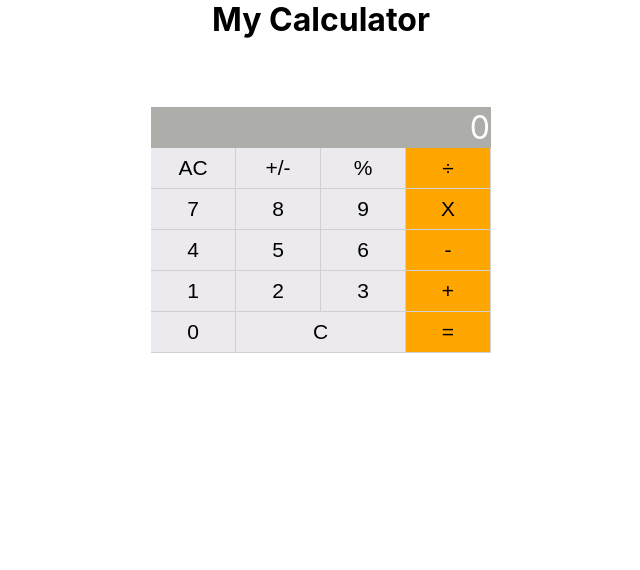
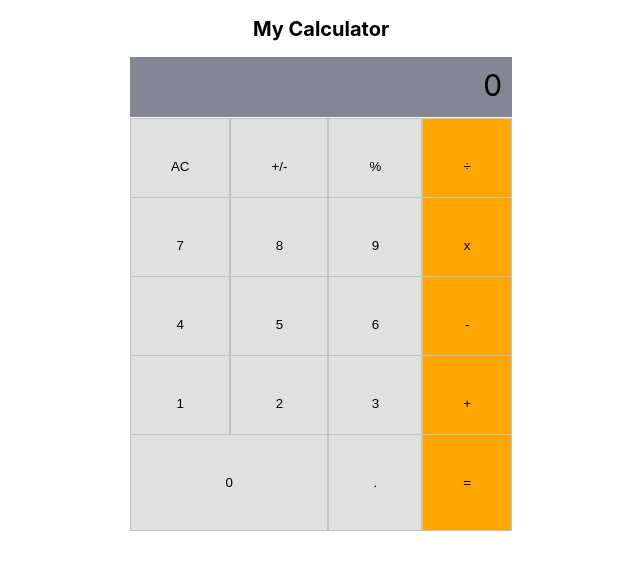
Before and after one commit to Amazinggracee/math-magicians, a React (Create React App) app: page / in a window 1280 px wide. Shown: the top 570 px of the page, without its empty margins (319-959 px from the left). Built offline with nearby package versions, Linux system fonts and the light colour scheme.

Commit message:
Add logic directory

```diff
--- a/package.json
+++ b/package.json
@@ -42,6 +42,7 @@
     "@babel/plugin-syntax-jsx": "^7.21.4",
     "@babel/preset-env": "^7.21.4",
     "@babel/preset-react": "^7.18.6",
+    "big.js": "^6.2.1",
     "eslint": "^7.32.0",
     "eslint-config-airbnb": "^18.2.1",
     "eslint-plugin-import": "^2.27.5",
--- a/src/App.css
+++ b/src/App.css
@@ -1,4 +1,4 @@
-* {
+/* * {
   box-sizing: border-box;
   margin: 0;
   padding: 0;
@@ -65,4 +65,160 @@
   display: flex;
   justify-content: space-between;
   border-bottom: 1px solid #d1cfcf;
+} */
+
+h1 {
+  display: flex;
+  align-items: center;
+  font-size: 20px;
+  justify-content: center;
 }
+
+.wrapper {
+  padding: 80px 10px;
+  background: rgba(85, 85, 85, 0.466);
+  height: 60vh;
+  padding-bottom: 20rem;
+}
+
+/* For calculator */
+.btn_wrapper {
+  display: grid;
+  grid-template-columns: repeat(4, 1fr);
+  grid-template-rows: repeat(6, 1fr);
+  width: 370px;
+  gap: 0;
+  padding: 0;
+  margin: auto;
+  justify-content: center;
+}
+
+.calculator-page {
+  display: flex;
+}
+
+.display {
+  grid-column: 1/5;
+  text-align: right;
+  font-size: 30px;
+  background: #858694;
+  cursor: pointer;
+  padding: 10px;
+  height: 40px;
+}
+
+.ac,
+.four,
+.eigth,
+.twelve {
+  grid-column: 1/2;
+  background-color: #e0e0e0;
+}
+
+.one,
+.five,
+.nine,
+.thirteen {
+  grid-column: 2/3;
+  background-color: #e0e0e0;
+}
+
+.two,
+.six,
+.ten,
+.fourteen,
+.eighteen {
+  grid-column: 3/4;
+  background-color: #e0e0e0;
+}
+
+.tree,
+.seven,
+.eleven,
+.fifteen,
+.nineteen {
+  grid-column: 4/5;
+  background-color: #ffa600;
+}
+
+.seventeen {
+  grid-column: 1/3;
+  background-color: #e0e0e0;
+}
+
+.btn {
+  text-align: center;
+  padding: 40px;
+  cursor: pointer;
+  border: 0.3px solid rgb(197, 194, 194);
+  margin-top: -18px;
+}
+
+/* * {
+  box-sizing: border-box;
+  margin: 0;
+  padding: 0;
+}
+
+:root {
+  --main-color: rgba(18, 118, 129, 1);
+  --secondary-color: rgba(16, 55, 92, 1);
+  --paragraph-color: rgb(0, 0, 0);
+  --white-color: rgba(255, 255, 255, 1);
+  --main-font: "Roboto", sans-serif;
+  --item-color: rgba(217, 214, 221, 0.5);
+  --pop-bg: rgb(51, 48, 48);
+}
+
+#navSection {
+  margin: auto;
+  display: flex;
+  justify-content: center;
+}
+
+.calculator {
+  background-color: var(--item-color);
+  width: 340px;
+  margin: auto;
+}
+
+.calculator-display {
+  font-size: 2em;
+  text-align: right;
+  color: #fff;
+  background-color: #adada9;
+  padding: 1px;
+  margin-top: 20%;
+}
+
+.calculator-keypad .btn-color {
+  background: #ffa600;
+}
+
+.calculator-keypad button {
+  font-size: 21px;
+  background-color: transparent;
+  cursor: pointer;
+  width: 100%;
+  height: 40px;
+  border: none;
+  border-right: 1px solid #d1cfcf;
+}
+
+.calculator-keypad #zero {
+  width: 681px;
+}
+
+.calculator-keypad button:hover {
+  background-color: #ddd;
+}
+
+.calculator-keypad button:active {
+  background-color: #ccc;
+}
+
+.calculator-keypad-row {
+  display: flex;
+  justify-content: space-between;
+  border-bottom: 1px solid #d1cfcf;
+} */
--- a/src/App.js
+++ b/src/App.js
@@ -1,12 +1,10 @@
 import './App.css';
 import React from 'react';
 import Calculator from './components/MyCalculator';
-import Navigation from './components/Nav';
 
 function App() {
   return (
     <div className="App">
-      <Navigation />
       <Calculator />
     </div>
   );
--- a/src/components/MyCalculator.js
+++ b/src/components/MyCalculator.js
@@ -1,62 +1,85 @@
-/* eslint-disable quotes */
 import React, { useState } from 'react';
-import Buttons from './Button';
+import '../App.css';
+import calculate from '../logic/Calculate';
+import Navigation from './Nav';
 
-function Calculator() {
-  const [displayValue, setDisplayValue] = useState('0');
-
-  const handleClearClick = () => {
-    setDisplayValue('0');
+const Calculator = () => {
+  const [state, setState] = useState({ total: 0, next: null, operation: null });
+  const operateEvents = (e) => {
+    const btnName = e.target.innerHTML;
+    const result = calculate(state, btnName);
+    setState(result);
   };
-
-  const handleEqualsClick = () => {
-    // to be implemented in the next project
-  };
-
+  const { total, operation, next } = state;
   return (
-    <div className="calculator">
-      <div className="calculator-display">{displayValue}</div>
-      <div className="calculator-keypad">
-        <div className="calculator-keypad-row">
-          <Buttons title="AC" />
-          <Buttons title="+/-" />
-          <Buttons title="%" />
-          <Buttons cname="btn-color" title="÷" />
+    <section className="calculator">
+      <Navigation />
+      <div className="btn_wrapper">
+        <div className="display">
+          {total}
+          {operation}
+          {next}
         </div>
-        <div className="calculator-keypad-row">
-          <Buttons title="7" />
-          <Buttons title="8" />
-          <Buttons title="9" />
-          <Buttons cname="btn-color" title="X" />
-        </div>
-        <div className="calculator-keypad-row">
-          <Buttons title="4" />
-          <Buttons title="5" />
-          <Buttons title="6" />
-          <Buttons cname="btn-color" title="-" />
-        </div>
-        <div className="calculator-keypad-row">
-          <Buttons title="1" />
-          <Buttons title="2" />
-          <Buttons title="3" />
-          <Buttons cname="btn-color" title="+" />
-        </div>
-        <div className="calculator-keypad-row">
-          <Buttons title="0" />
-          <button id="zero" type="button" onClick={handleClearClick}>
-            C
-          </button>
-          <button
-            className="btn-color"
-            type="submit"
-            onClick={handleEqualsClick}
-          >
-            =
-          </button>
-        </div>
+        <button type="button" className="ac btn" onClick={operateEvents}>
+          AC
+        </button>
+        <button type="button" className="one btn" onClick={operateEvents}>
+          +/-
+        </button>
+        <button type="button" className="two btn" onClick={operateEvents}>
+          %
+        </button>
+        <button type="button" className="tree btn" onClick={operateEvents}>
+          ÷
+        </button>
+        <button type="button" className="four btn" onClick={operateEvents}>
+          7
+        </button>
+        <button type="button" className="five btn" onClick={operateEvents}>
+          8
+        </button>
+        <button type="button" className="six btn" onClick={operateEvents}>
+          9
+        </button>
+        <button type="button" className="seven btn" onClick={operateEvents}>
+          x
+        </button>
+        <button type="button" className="eigth btn" onClick={operateEvents}>
+          4
+        </button>
+        <button type="button" className="nine btn" onClick={operateEvents}>
+          5
+        </button>
+        <button type="button" className="ten btn" onClick={operateEvents}>
+          6
+        </button>
+        <button type="button" className="eleven btn" onClick={operateEvents}>
+          -
+        </button>
+        <button type="button" className="twelve btn" onClick={operateEvents}>
+          1
+        </button>
+        <button type="button" className="thirteen btn" onClick={operateEvents}>
+          2
+        </button>
+        <button type="button" className="fourteen btn" onClick={operateEvents}>
+          3
+        </button>
+        <button type="button" className="fifteen btn" onClick={operateEvents}>
+          +
+        </button>
+        <button type="button" className="seventeen btn" onClick={operateEvents}>
+          0
+        </button>
+        <button type="button" className="eighteen btn" onClick={operateEvents}>
+          .
+        </button>
+        <button type="button" className="nineteen btn" onClick={operateEvents}>
+          =
+        </button>
       </div>
-    </div>
+    </section>
   );
-}
+};
 
 export default Calculator;
--- /dev/null
+++ b/src/logic/Calculate.js
@@ -0,0 +1,133 @@
+import operate from './Operate';
+
+function isNumber(item) {
+  return !!item.match(/[0-9]+/);
+}
+
+/**
+ * Given a button name and a calculator data object, return an updated
+ * calculator data object.
+ *
+ * Calculator data object contains:
+ *   total:s      the running total
+ *   next:String       the next number to be operated on with the total
+ *   operation:String  +, -, etc.
+ */
+export default function calculate(obj, buttonName) {
+  if (buttonName === 'AC') {
+    return {
+      total: null,
+      next: null,
+      operation: null,
+    };
+  }
+
+  if (isNumber(buttonName)) {
+    if (buttonName === '0' && obj.next === '0') {
+      return {};
+    }
+    // If there is an operation, update next
+    if (obj.operation) {
+      if (obj.next && obj.next !== '0') {
+        return { ...obj, next: obj.next + buttonName };
+      }
+      return { ...obj, next: buttonName };
+    }
+    // If there is no operation, update next and clear the value
+    if (obj.next && obj.next !== '0') {
+      return {
+        next: obj.next + buttonName,
+        total: null,
+      };
+    }
+    return {
+      next: buttonName,
+      total: null,
+    };
+  }
+
+  if (buttonName === '.') {
+    if (obj.next) {
+      if (obj.next.includes('.')) {
+        return { ...obj };
+      }
+      return { ...obj, next: `${obj.next}.` };
+    }
+    if (obj.operation) {
+      return { ...obj, next: '0.' };
+    }
+    if (obj.total) {
+      if (obj.total.includes('.')) {
+        return {};
+      }
+      return { ...obj, next: `${obj.total}.` };
+    }
+    return { ...obj, next: '0.' };
+  }
+
+  if (buttonName === '=') {
+    if (obj.next && obj.operation) {
+      return {
+        total: operate(obj.total, obj.next, obj.operation),
+        next: null,
+        operation: null,
+      };
+    }
+    // '=' with no operation, nothing to do
+    return {};
+  }
+
+  if (buttonName === '+/-') {
+    if (obj.next) {
+      return { ...obj, next: (-1 * parseFloat(obj.next)).toString() };
+    }
+    if (obj.total) {
+      return { ...obj, total: (-1 * parseFloat(obj.total)).toString() };
+    }
+    return {};
+  }
+
+  // Button must be an operation
+
+  // When the user presses an operation button without having entered
+  // a number first, do nothing.
+  // if (!obj.next && !obj.total) {
+  //   return {};
+  // }
+
+  // User pressed an operation after pressing '='
+  if (!obj.next && obj.total && !obj.operation) {
+    return { ...obj, operation: buttonName };
+  }
+
+  // User pressed an operation button and there is an existing operation
+  if (obj.operation) {
+    if (obj.total && !obj.next) {
+      return { ...obj, operation: buttonName };
+    }
+
+    if (!obj.total) {
+      return { total: 0, operation: buttonName };
+    }
+
+    return {
+      total: operate(obj.total, obj.next, obj.operation),
+      next: null,
+      operation: buttonName,
+    };
+  }
+
+  // no operation yet, but the user typed one
+
+  // The user hasn't typed a number yet, just save the operation
+  if (!obj.next) {
+    return { operation: buttonName };
+  }
+
+  // save the operation and shift 'next' into 'total'
+  return {
+    total: obj.next,
+    next: null,
+    operation: buttonName,
+  };
+}
--- /dev/null
+++ b/src/logic/Operate.js
@@ -0,0 +1,31 @@
+/*eslint-disable*/
+import Big from "big.js";
+
+export default function operate(numberOne, numberTwo, operation) {
+  const one = Big(numberOne);
+  const two = Big(numberTwo);
+  if (operation === "+") {
+    return one.plus(two).toString();
+  }
+  if (operation === "-") {
+    return one.minus(two).toString();
+  }
+  if (operation === "x") {
+    return one.times(two).toString();
+  }
+  if (operation === "÷") {
+    try {
+      return one.div(two).toString();
+    } catch (err) {
+      return "Can't divide by 0.";
+    }
+  }
+  if (operation === "%") {
+    try {
+      return one.mod(two).toString();
+    } catch (err) {
+      return "Can't find modulo as can't divide by 0.";
+    }
+  }
+  throw Error(`Unknown operation '${operation}'`);
+}
```
Also changed, not shown: 1 other file (tests, documents, lock files or other folders).
